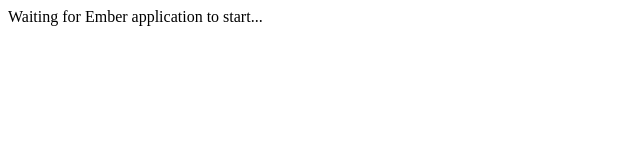
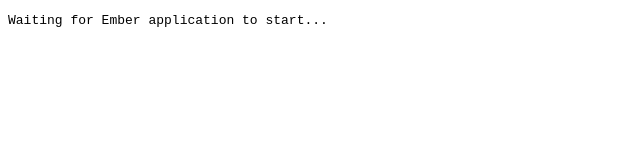
Before and after one commit to nofatclips/codecademy-ember, a plain HTML site: page 01-What-is-Ember/01-Welcome-to-Ember.js/index.html in a window 1280 px wide. Shown: the full height of the page, 0-640 px from the left. Drawn offline with Linux system fonts and the light colour scheme.

Commit message:
Update index.html

```diff
--- a/01-What-is-Ember/01-Welcome-to-Ember.js/index.html
+++ b/01-What-is-Ember/01-Welcome-to-Ember.js/index.html
@@ -3,10 +3,11 @@
 <head>
 <meta charset="utf-8">
     <title>Ember Starter Kit</title>
+    <link rel="stylesheet" href="style.css">
 </head>
 <body>
 
-    Waiting for Ember application to start...
+    <p>Waiting for Ember application to start...</p>
 
 </body>
 </html>
```
